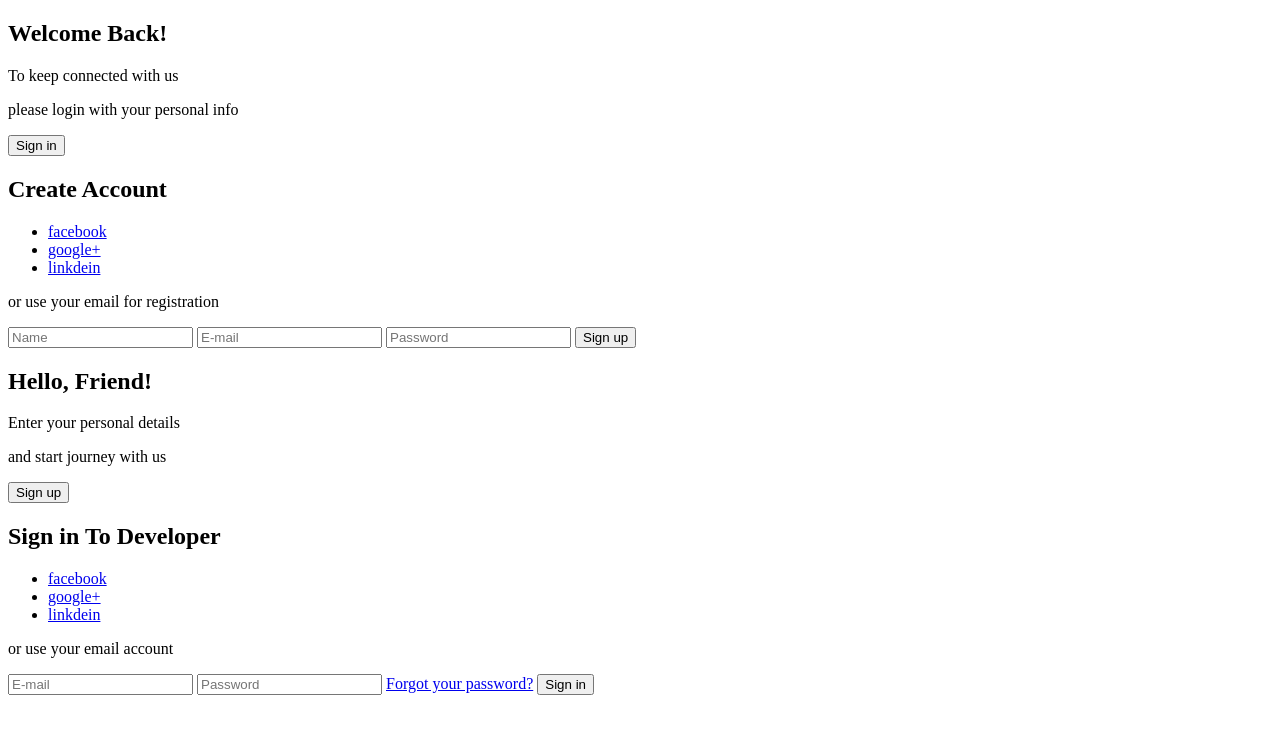
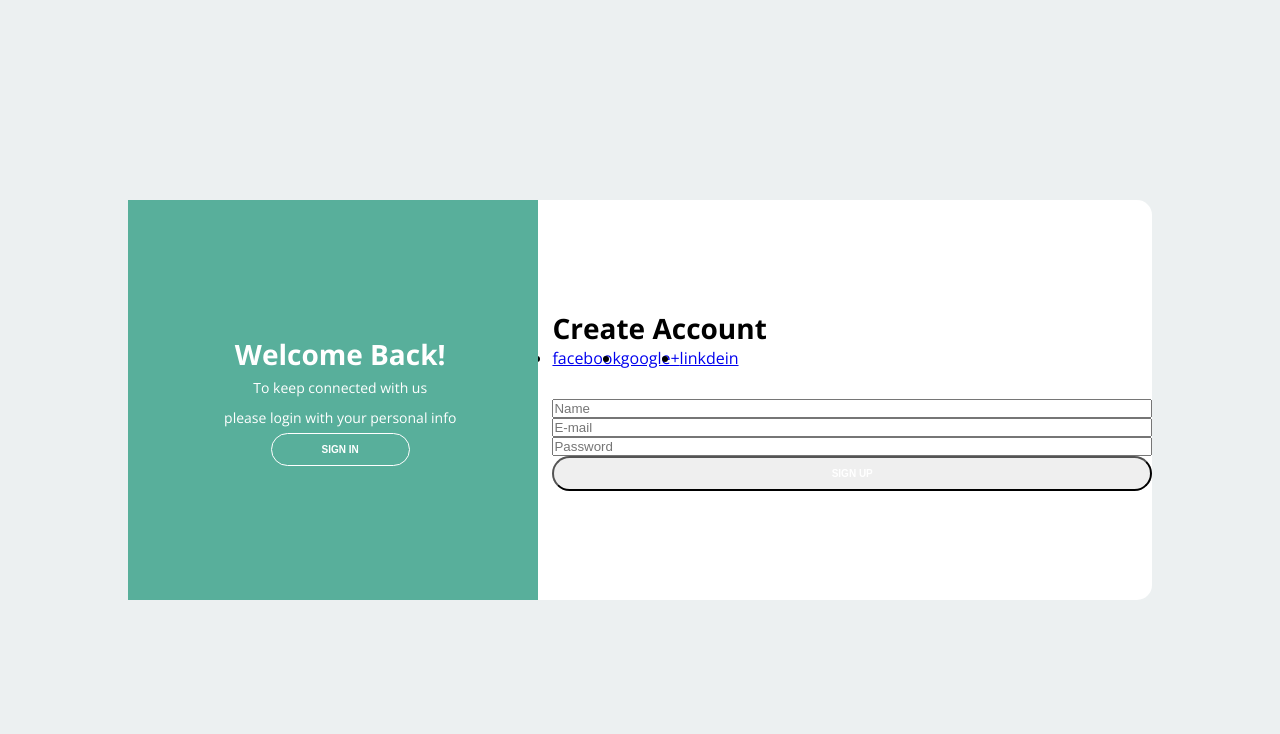
Before and after one commit to Joaovictoroliveira/tela-de-login-com-cadastro-interativo, a plain HTML site: page index.html in a window 1280 px wide. Drawn offline with nearby package versions, Linux system fonts and the light colour scheme.

Commit message:
Adicionando primeira parte do CSS do projeto

```diff
--- /dev/null
+++ b/css/style.css
@@ -0,0 +1,101 @@
+* {
+    margin: 0;
+    padding: 0;
+    box-sizing: border-box;
+}
+
+body {
+    font-family: 'Open Sans', sans-serif;
+}
+
+.container {
+    display: flex;
+    justify-content: center;
+    align-items: center;
+    height: 100vh;
+    background-color: #ecf0f1;
+}
+
+.content {
+    background-color: #ffffff;
+    border-radius: 15px;
+    width: 80%;
+    height: 50%;
+    display: flex;
+    justify-content: space-between;
+    align-items: center;
+    position: relative;
+}
+
+.content::before {
+    content: "";
+    position: absolute;
+    background-color: #58af9b;
+    width: 40%;
+    height: 100%;
+}
+
+.title {
+    font-size: 28px;
+    text-transform: capitalize;
+}
+
+.title-primary {
+    color: #ffffff;
+}
+
+.description {
+    font-size: 14px;
+    font-weight: 300;
+    color: #ffffff;
+    line-height: 30px;
+}
+
+.btn {
+    border-radius: 30px;
+    text-transform: uppercase;
+    font-size: 10px;
+    padding: 10px 50px;
+    color: #ffffff;
+    cursor: pointer;
+    font-weight: bold;
+    outline: none;
+}
+
+.btn-primary {
+    background-color: transparent;
+    border: 1px solid #ffffff;
+}
+
+.btn-primary:hover {
+    background-color: #ffffff;
+    color: #58af9b;
+}
+
+.first-content {
+    display: flex;
+}
+
+.first-column {
+    text-align: center;
+    flex: 1 0 auto;
+    z-index: 10;
+}
+
+.second-column {
+    flex: 2 0 auto;
+}
+
+.list-social-media {
+    display: flex;
+}
+
+.form {
+    display: flex;
+    flex-direction: column;
+}
+
+.second-content {
+    position: absolute;
+    display: none;
+}
--- a/index.html
+++ b/index.html
@@ -4,20 +4,22 @@
         <meta charset="UTF-8">
         <meta name="viewport" content="width=device-width, initial-scale=1.0">
         <title>login</title>
+        <link rel="stylesheet" href="css/style.css">
+        <link href="https://fonts.googleapis.com/css2?family=Open+Sans:wght@300;700&display=swap" rel="stylesheet">
     </head>
     <body>
         <div class="container">
             <div class="content first-content">
                 <div class="first-column">
-                    <h2 class="title">Welcome Back!</h2>
+                    <h2 class="title title-primary">Welcome Back!</h2>
                     <p class="description">To keep connected with us</p>
                     <p class="description">please login with your personal info</p>
-                    <button class="btn">Sign in</button>
+                    <button class="btn btn-primary">Sign in</button>
                 </div><!-- first column -->
                 <div class="second-column">
                     <h2 class="title">Create Account</h2>
                     <div class="social-media">
-                        <ul>
+                        <ul class="list-social-media">
                             <li><a href="#">facebook</a></li>
                             <li><a href="#">google+</a></li>
                             <li><a href="#">linkdein</a></li>
```
